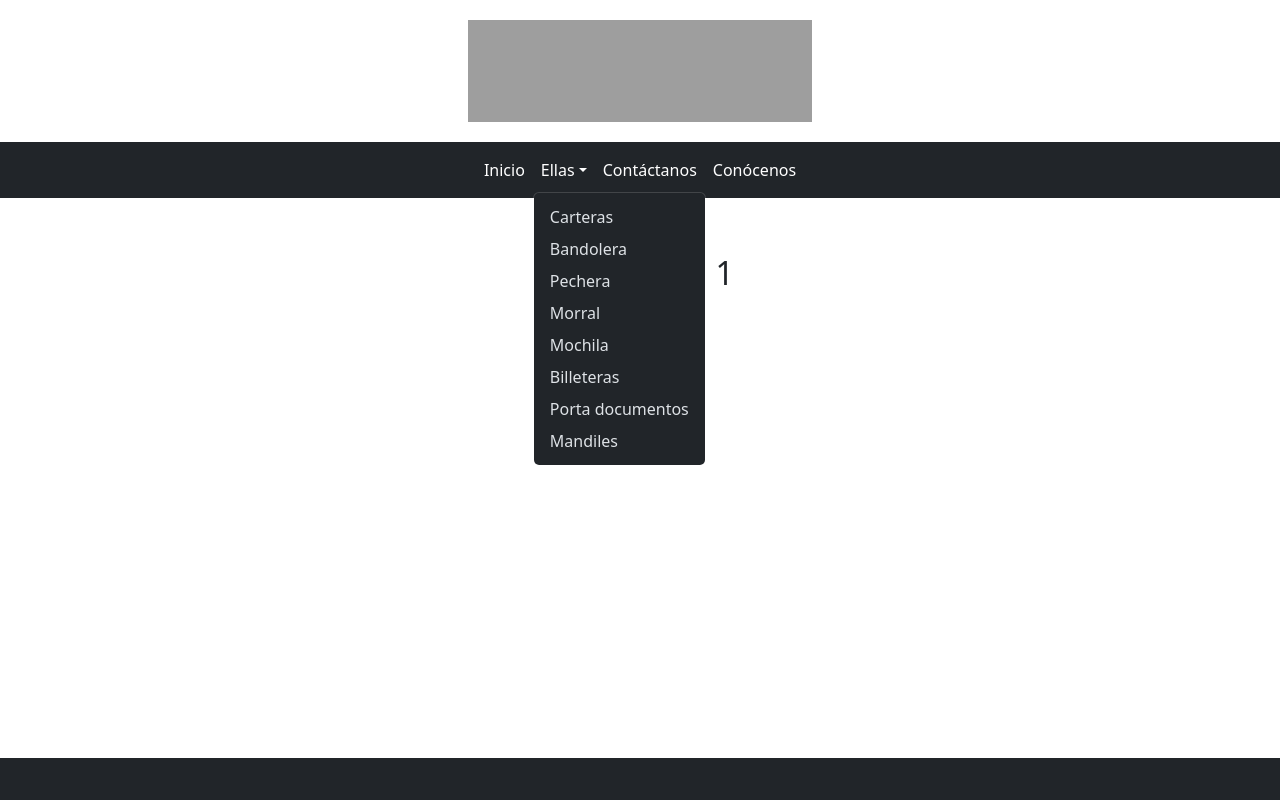
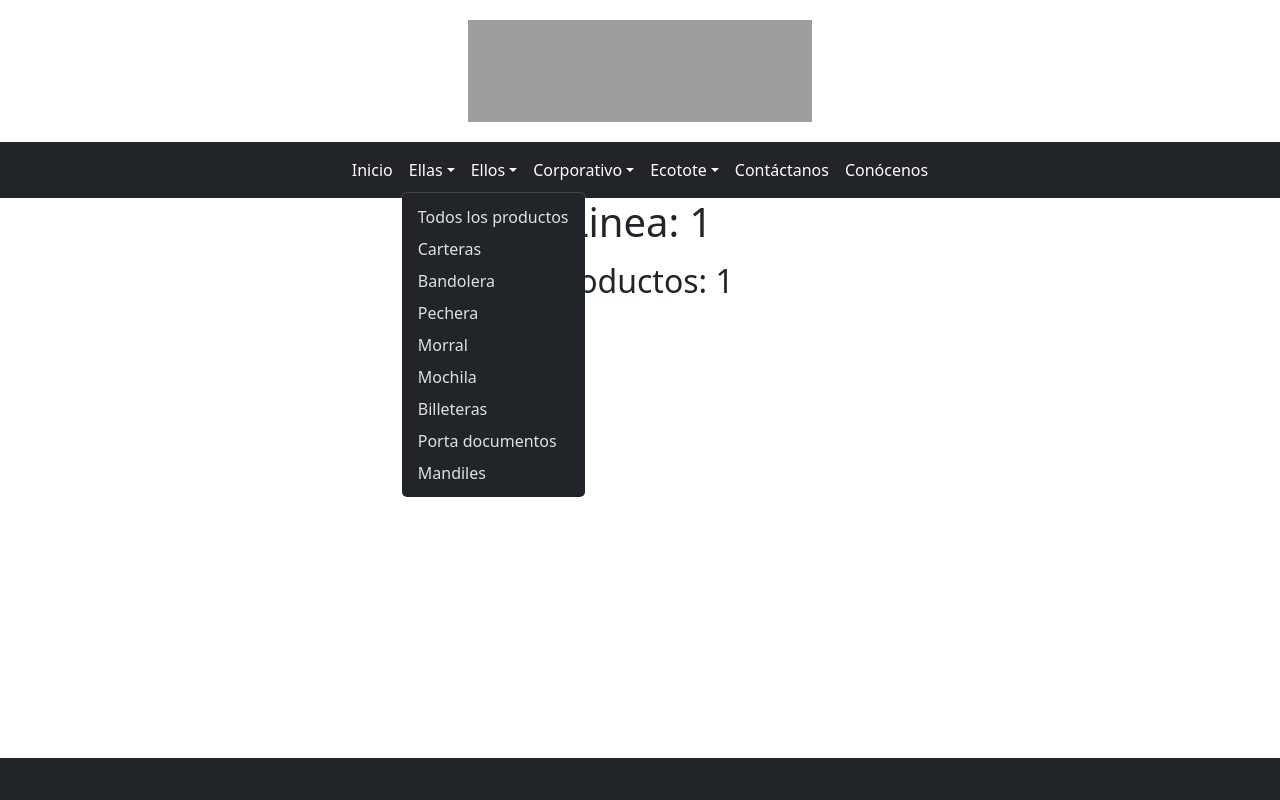
Before and after one commit to LuisRCbmo/artesano-frontend, a React (Create React App) app: page /line/1/category/1 in a window 1280 px wide. Both pictures are taken after a click on the button "Ellas". Shown: the top 800 px of the page. Built offline with nearby package versions, Linux system fonts and the light colour scheme; grey boxes are pictures that could not be loaded.

Commit message:
feat: catalogo dinamico mejorado

```diff
--- a/public/utils/variables.json
+++ b/public/utils/variables.json
@@ -15,6 +15,25 @@
       "src": "https://www.cotopaxi.com.ec/sites/default/files/2020-08/Gris_0.png",
       "captionTitle": "Imagen de prueba #3",
       "captionText": "Descripcion de prueba #3"
+    }
+  ],
+
+  "lines_info": [
+    {
+      "name": "Ellas",
+      "description": "Lorem ipsum dolor sit amet, consectetur adipiscing elit. Ut condimentumac ligula vitae volutpat. Sed risus leo, placerat eget turpis vel, tincidunt dictum turpis. Sed ut massa at eros dictum egestas sed a nisl. Morbi fermentum risus et dapibus tincidunt. Phasellus semper, justo vestibulum pharetra bibendum, mi turpis gravida sem, a elementum odio nunc id leo. Nulla eu interdum nulla. Interdum et malesuada fames ac ante ipsum primis in faucibus. Duis nec viverra nisl"
+    },
+    {
+      "name": "Ellos",
+      "description": "Lorem ipsum dolor sit amet, consectetur adipiscing elit. Ut condimentumac ligula vitae volutpat. Sed risus leo, placerat eget turpis vel, tincidunt dictum turpis. Sed ut massa at eros dictum egestas sed a nisl. Morbi fermentum risus et dapibus tincidunt. Phasellus semper, justo vestibulum pharetra bibendum, mi turpis gravida sem, a elementum odio nunc id leo. Nulla eu interdum nulla. Interdum et malesuada fames ac ante ipsum primis in faucibus. Duis nec viverra nisl"
+    },
+    {
+      "name": "Corporativo",
+      "description": "Lorem ipsum dolor sit amet, consectetur adipiscing elit. Ut condimentumac ligula vitae volutpat. Sed risus leo, placerat eget turpis vel, tincidunt dictum turpis. Sed ut massa at eros dictum egestas sed a nisl. Morbi fermentum risus et dapibus tincidunt. Phasellus semper, justo vestibulum pharetra bibendum, mi turpis gravida sem, a elementum odio nunc id leo. Nulla eu interdum nulla. Interdum et malesuada fames ac ante ipsum primis in faucibus. Duis nec viverra nisl"
+    },
+    {
+      "name": "Ecotote",
+      "description": "Lorem ipsum dolor sit amet, consectetur adipiscing elit. Ut condimentumac ligula vitae volutpat. Sed risus leo, placerat eget turpis vel, tincidunt dictum turpis. Sed ut massa at eros dictum egestas sed a nisl. Morbi fermentum risus et dapibus tincidunt. Phasellus semper, justo vestibulum pharetra bibendum, mi turpis gravida sem, a elementum odio nunc id leo. Nulla eu interdum nulla. Interdum et malesuada fames ac ante ipsum primis in faucibus. Duis nec viverra nisl"
     }
   ],
 
--- a/src/App.js
+++ b/src/App.js
@@ -50,7 +50,7 @@ function getUniqueLines(products) {
 
     linesArray.forEach((line) => {
       if (!acc.some((item) => item.line === line)) {
-        acc.push({line: line });
+        acc.push({ line: line });
       }
     });
 
@@ -81,12 +81,21 @@ function App() {
   const groupedProducts = groupByLineAndType(data.products_info);
   const uniqueProductTypes = getUniqueTypes(data.products_info);
   const uniqueLines = getUniqueLines(data.products_info);
-  const navItemsDynamic = Object.keys(groupedProducts).map((line) => ({
-    title: line,
-    items: groupedProducts[line].map((type) => ({
-      name: type,
-      href: `#${type}`,
-    })),
+
+  const filteredLines = data.lines_info.map((line) => ({
+    name: line.name,
+    description: line.description,
+    categories: groupedProducts[line.name] || [],
+  }));
+
+  const navItemsDynamic = filteredLines.map((line) => ({
+    title: line.name,
+    items: [
+      { name: "Todos los productos" },
+      ...line.categories.map((category) => ({
+        name: category,
+      })),
+    ],
   }));
 
   const staticNavItems = [
@@ -101,9 +110,7 @@ function App() {
     staticNavItems[1],
     staticNavItems[2],
   ];
-
-
-
+console.log(data.lines_info)
   return (
     <div className="App">
       <BrowserRouter>
@@ -122,7 +129,12 @@ function App() {
 
           <Route
             path="/line/:lineName/category/:categoryName"
-            element={<DynamicCatalog products_info={data.products_info} />}
+            element={
+              <DynamicCatalog
+                products_info={data.products_info}
+                lines_info={data.lines_info}
+              />
+            }
           />
         </Routes>
       </BrowserRouter>
--- a/src/components/molecules/AdNavbar/AdNavbar.jsx
+++ b/src/components/molecules/AdNavbar/AdNavbar.jsx
@@ -39,7 +39,8 @@ const AdNavbar = ({ navItems }) => {
                       <NavDropdown.Item
                         key={itemIndex}
                         onClick={() =>
-                          handleProductClick(navGroup.title, item.name)
+                          handleProductClick(navGroup.title, item.name === "Todos los productos" ? "all" : item.name)
+
                         }
                       >
                         {item.name}
--- a/src/components/templates/dynamicCatalog/dynamicCatalog.jsx
+++ b/src/components/templates/dynamicCatalog/dynamicCatalog.jsx
@@ -9,8 +9,12 @@ import Col from "react-bootstrap/Col";
 
 import AdCard from "../../molecules/AdCard/AdCard";
 
-const DynamicCatalog = ({ products_info }) => {
+const DynamicCatalog = ({ products_info, lines_info }) => {
   const { lineName, categoryName } = useParams();
+
+  const line_descripction = lines_info.find(
+    (element) => element.name === lineName
+  )?.description || "";
 
   const filteredProducts = products_info.filter((product) => {
     const linesArray = Array.isArray(product.line)
@@ -25,8 +29,15 @@ const DynamicCatalog = ({ products_info }) => {
 
   return (
     <Container className="ad-dinamic-catalog-container">
-      <h1>Linea: {lineName}</h1>
-      <h2>Productos: {categoryName}</h2>
+      {lineName === "all" ? (
+        <></>
+      ) : (
+        <>
+          <h1>Linea: {lineName}</h1>
+          <p>{line_descripction} </p>
+        </>
+      )}
+      {categoryName === "all" ? <></> : <h2>Productos: {categoryName}</h2>}
       <Row>
         {filteredProducts.map((product, index) => (
           <Col key={index} xs={6} lg={4}>
```
